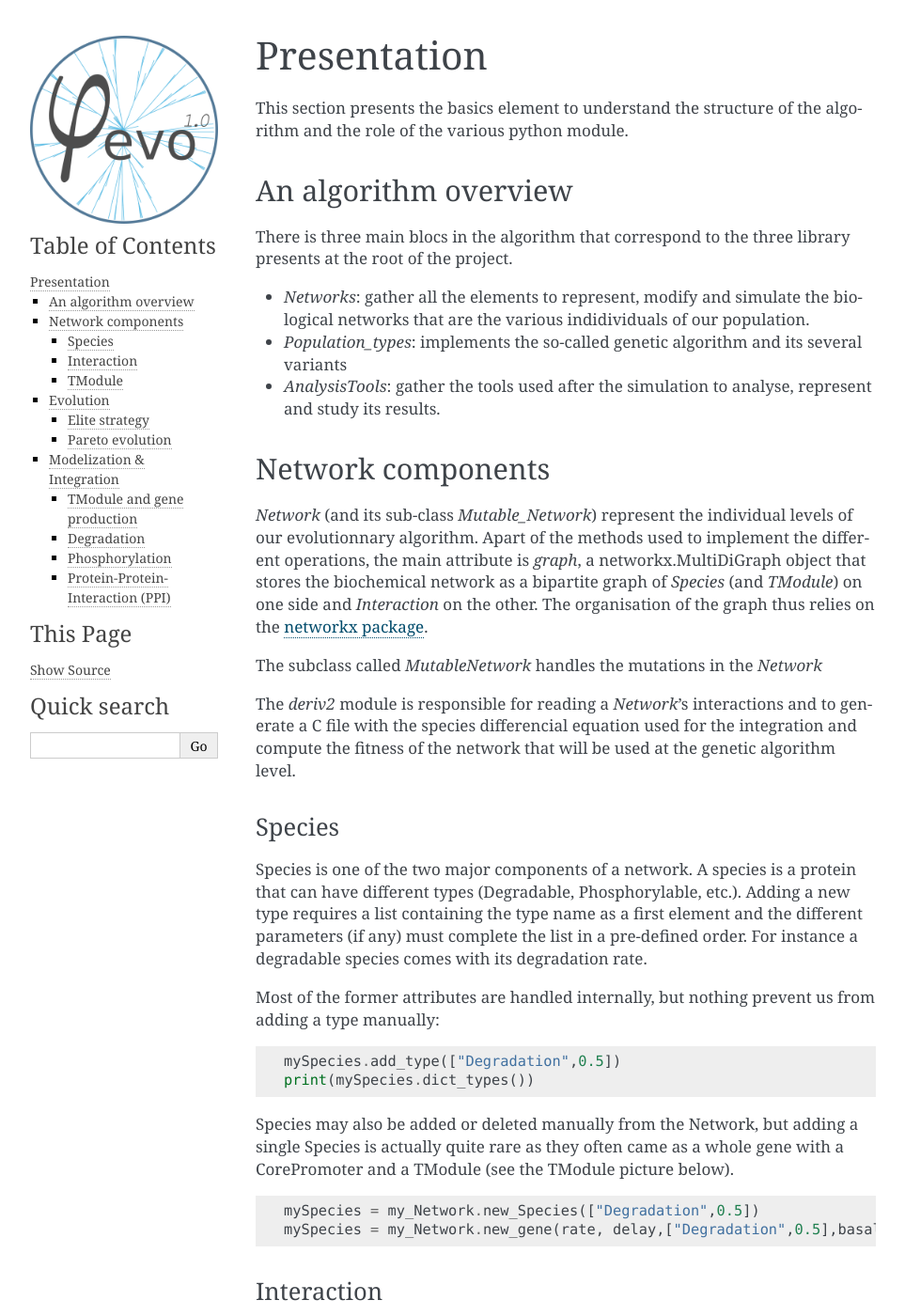
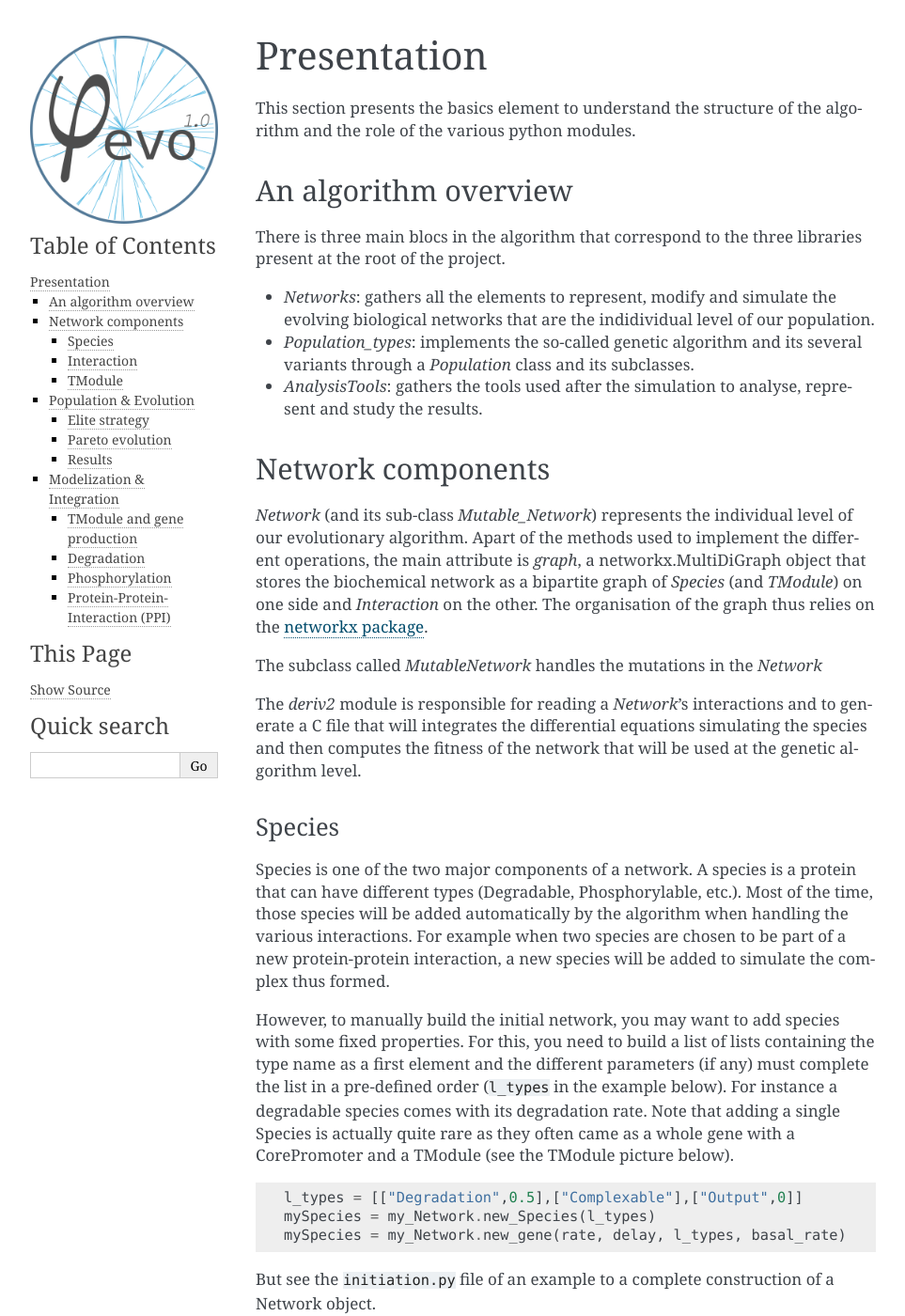
Before and after one commit to phievo/phievo, a Sphinx documentation site: the page built from docs/source/Presentation.rst, in a window 1280 px wide and 1400 px high. Shown: the whole window at 94% size, without its empty margins (148-1111 px from the left). Built offline with Sphinx 7.4.7, drawn with Linux system fonts in a browser that asks for light colours; some of the changed text lies outside the part shown.

Commit message:
Work on Presentation.md in the documentation

```diff
--- a/docs/source/Presentation.rst
+++ b/docs/source/Presentation.rst
@@ -2,27 +2,27 @@
 ============
 
 This section presents the basics element to understand the structure of
-the algorithm and the role of the various python module.
+the algorithm and the role of the various python modules.
 
 An algorithm overview
 ---------------------
 
 There is three main blocs in the algorithm that correspond to the three
-library presents at the root of the project.
+libraries present at the root of the project.
 
--  *Networks*: gather all the elements to represent, modify and simulate
-   the biological networks that are the various indidividuals of our
-   population.
+-  *Networks*: gathers all the elements to represent, modify and
+   simulate the evolving biological networks that are the indidividual
+   level of our population.
 -  *Population\_types*: implements the so-called genetic algorithm and
-   its several variants
--  *AnalysisTools*: gather the tools used after the simulation to
-   analyse, represent and study its results.
+   its several variants through a *Population* class and its subclasses.
+-  *AnalysisTools*: gathers the tools used after the simulation to
+   analyse, represent and study the results.
 
 Network components
 ------------------
 
-*Network* (and its sub-class *Mutable\_Network*) represent the
-individual levels of our evolutionnary algorithm. Apart of the methods
+*Network* (and its sub-class *Mutable\_Network*) represents the
+individual level of our evolutionary algorithm. Apart of the methods
 used to implement the different operations, the main attribute is
 *graph*, a networkx.MultiDiGraph object that stores the biochemical
 network as a bipartite graph of *Species* (and *TModule*) on one side
@@ -33,37 +33,37 @@
 *Network*
 
 The *deriv2* module is responsible for reading a *Network*'s
-interactions and to generate a C file with the species differencial
-equation used for the integration and compute the fitness of the network
-that will be used at the genetic algorithm level.
+interactions and to generate a C file that will integrates the
+differential equations simulating the species and then computes the
+fitness of the network that will be used at the genetic algorithm level.
 
 Species
 ~~~~~~~
 
 Species is one of the two major components of a network. A species is a
 protein that can have different types (Degradable, Phosphorylable,
-etc.). Adding a new type requires a list containing the type name as a
-first element and the different parameters (if any) must complete the
-list in a pre-defined order. For instance a degradable species comes
-with its degradation rate.
+etc.). Most of the time, those species will be added automatically by
+the algorithm when handling the various interactions. For example when
+two species are chosen to be part of a new protein-protein interaction,
+a new species will be added to simulate the complex thus formed.
 
-Most of the former attributes are handled internally, but nothing
-prevent us from adding a type manually:
+However, to manually build the initial network, you may want to add
+species with some fixed properties. For this, you need to build a list
+of lists containing the type name as a first element and the different
+parameters (if any) must complete the list in a pre-defined order
+(``l_types`` in the example below). For instance a degradable species
+comes with its degradation rate. Note that adding a single Species is
+actually quite rare as they often came as a whole gene with a
+CorePromoter and a TModule (see the TModule picture below).
 
 .. code:: python
 
-    mySpecies.add_type(["Degradation",0.5])
-    print(mySpecies.dict_types())
+    l_types = [["Degradation",0.5],["Complexable"],["Output",0]]
+    mySpecies = my_Network.new_Species(l_types)
+    mySpecies = my_Network.new_gene(rate, delay, l_types, basal_rate)
 
-Species may also be added or deleted manually from the Network, but
-adding a single Species is actually quite rare as they often came as a
-whole gene with a CorePromoter and a TModule (see the TModule picture
-below).
-
-.. code:: python
-
-    mySpecies = my_Network.new_Species(["Degradation",0.5])
-    mySpecies = my_Network.new_gene(rate, delay,["Degradation",0.5],basal_rate)
+But see the ``initiation.py`` file of an example to a complete
+construction of a Network object.
 
 Interaction
 ~~~~~~~~~~~
@@ -74,48 +74,52 @@
 below for various type of preimplemented interactions.
 
 Note also that it is often necessary to implement new interactions
-tailored for a specific task. (See Examples/immune/ for an example of
-such new interactions.)
+tailored for a specific task. (See ``Examples/immune/`` for an example
+of such new interactions.)
 
 TModule
 ~~~~~~~
 
-A TModule is the last type of network component. It models for the
-transcription part of a gene and are connected to the species they
-control via a CorePromoter interaction. I φ-evo's framework, a gene is
-represented by the three components *TModule*, *CorePromoter*, and
+A TModule is the last type of network component. It corresponds to the
+transcription part of a gene and is connected to the species it controls
+via a CorePromoter interaction. In the φ-evo's framework, a gene is thus
+represented by three components: *TModule*, *CorePromoter*, and
 *Species*.
-
-The transcription factor species that regulate a gene are connected to
-the Tmodule.
 
 .. figure:: TModule.svg
    :alt:
    :figclass: align-center
    :width: 500px
 
-Evolution
----------
+Uphill, the transcription factor species that regulate a gene are
+connected to the Tmodule through TFHill interactions.
 
-The evolution algorithm mimics Darwinian selection. It generates an
-initial population (of constant size size defined by the user) where the
-individuals are in competition to pass their genome to the next
-generation. The algorithm thus follow a cycle of mutation, fitness
-computation and selection. Each cycle thus defines our time step of
-evolution and will subsequently be called a generation.
+Population & Evolution
+----------------------
+
+The evolution algorithm mimics Darwinian selection by simulating a
+population where the individuals are in competition to pass their genome
+to the next generation.
+
+It first generates an initial population the size of which is defined by
+the user by cloning an initial Network and from then follow cycles of
+mutation, fitness computation and selection. Each cycle thus defines our
+time step of evolution and will subsequently be called a generation.
 
 Elite strategy
 ~~~~~~~~~~~~~~
 
-By default we use the more robust and less computationnaly costly
-strategy of genetic algorithm, the *elite strategy*. During the
-selection step, the worst part of the population is deleted, while the
-fittest half of the individuals are directly passed to the next
-generation. Then, each of themis copied and this copy is mutated. Note
-that this scheme automatically keep constant the population size and
-depend only on the rank of the individuals in the population and not on
-the quantitative fitness which make it robust to the possible failure of
-the fitness implementation.
+By default we choose to use the *elite strategy* because of its
+robustness and its cheap computationnal cost. Thus, during the selection
+step, the worst part of the population is deleted, while the fittest
+half of the individuals are directly passed to the next generation.
+Then, each of them is copied and this copy is mutated.
+
+Note that this scheme automatically keeps the population size constant.
+Moreover, it relies only on the rank of the individuals in the
+population and not on the quantitative fitness. This makes it very
+robust to the possible difficulties and failures of the fitness
+implementation.
 
 Pareto evolution
 ~~~~~~~~~~~~~~~~
@@ -123,14 +127,16 @@
 In the case where the fitness is composed of multiple components, it is
 not obvious how to balance the different modules in the global fitness.
 It may be interesting to have a multiple objective optimization where
-all the components have the same importance; only changes improving a
-component without decreasing the others are kept. The fitness
-:math:`F = \{f_1,f_2,...,f_N\}` is of higher rank than
-:math:`G = \{g_1,g_2,...,g_N\}` if
+all the components of the fitness have the same importance; only changes
+improving one component without decreasing the others are considered as
+an improvement.
 
-.. math:: \forall i\quad f_i\geq g_i
+For a fitness splited in :math:`N` components:
+:math:`F = \{f_1,f_2,...,f_N\}`. We say that individual :math:`i`
+dominates (strictly) :math:`j` if and only if the fitnesses :math:`F^i`
+and :math:`F^j` are such that:
 
-.. math:: \exists k,\quad f_k>g_k
+.. math:: \forall k\quad f^i_k\geq f^j_k,\quad (\exists k \quad f^i_k>f^j_k)
 
 Clearly multiple objective optimisation does not result in one best
 network in the end but to a population of highest rank networks called
@@ -146,16 +152,34 @@
 randomly the networks with the cutoff rank to complete the set of
 individuals passed to the next generation.
 
+Results
+~~~~~~~
+
+During the evolution, the results are stored in separate folder for each
+seed soberly called \_Seed\*/\_, this folder contains three main type of
+elements:
+
+-  *log\_?* — are brute copy of the files used as input for this seed
+   (the correspondance should be obvious).
+-  *Bests\_?.net* — is a pickle of the *Network* object with the best
+   fitness at the corresponding generation, this allows you to trace
+   back the evolution of the individuals in the population
+-  *data.?* — contains various data about the seed (mean fitness, times,
+   etc.)
+-  *Restart\_file.?* — this shelve object contain a copy of the whole
+   population in case you want to restart the evolution after the
+   termination of the first run of the program.
+
 Modelization & Integration
 --------------------------
 
 To simulate the dynamics of a species the program first needs to explore
-the nodes and the interactions that are connected and to build the
-equations that govern the dynamic of the its concentration. The
-equations are exported to c code and integrated.
+the nodes and the interactions that are connected to it. Then it builds
+the equations that govern the dynamic of its concentration. These
+equations are then written as C code and integrated.
 
-The following examples presents networks components are converted into
-ordinary differential equations.
+The following sections presents the predefined networks interactions and
+there corresponding ordinary differential equations.
 
 TModule and gene production
 ~~~~~~~~~~~~~~~~~~~~~~~~~~~
@@ -217,6 +241,10 @@
    :alt:
    :figclass: align-center
    :width: 300px
+
+Note that by default, there is no mechanism implemented for active
+dephosphorylation so that they hapen with constant rates :math:`k_d^1`
+and :math:`k_d^2`.
 
 Protein-Protein-Interaction (PPI)
 ~~~~~~~~~~~~~~~~~~~~~~~~~~~~~~~~~
```
Also changed, not shown: other parts of docs/source/Presentation.rst (+6 -6 lines), docs/source/Presentation.md (+102 -59 lines).
